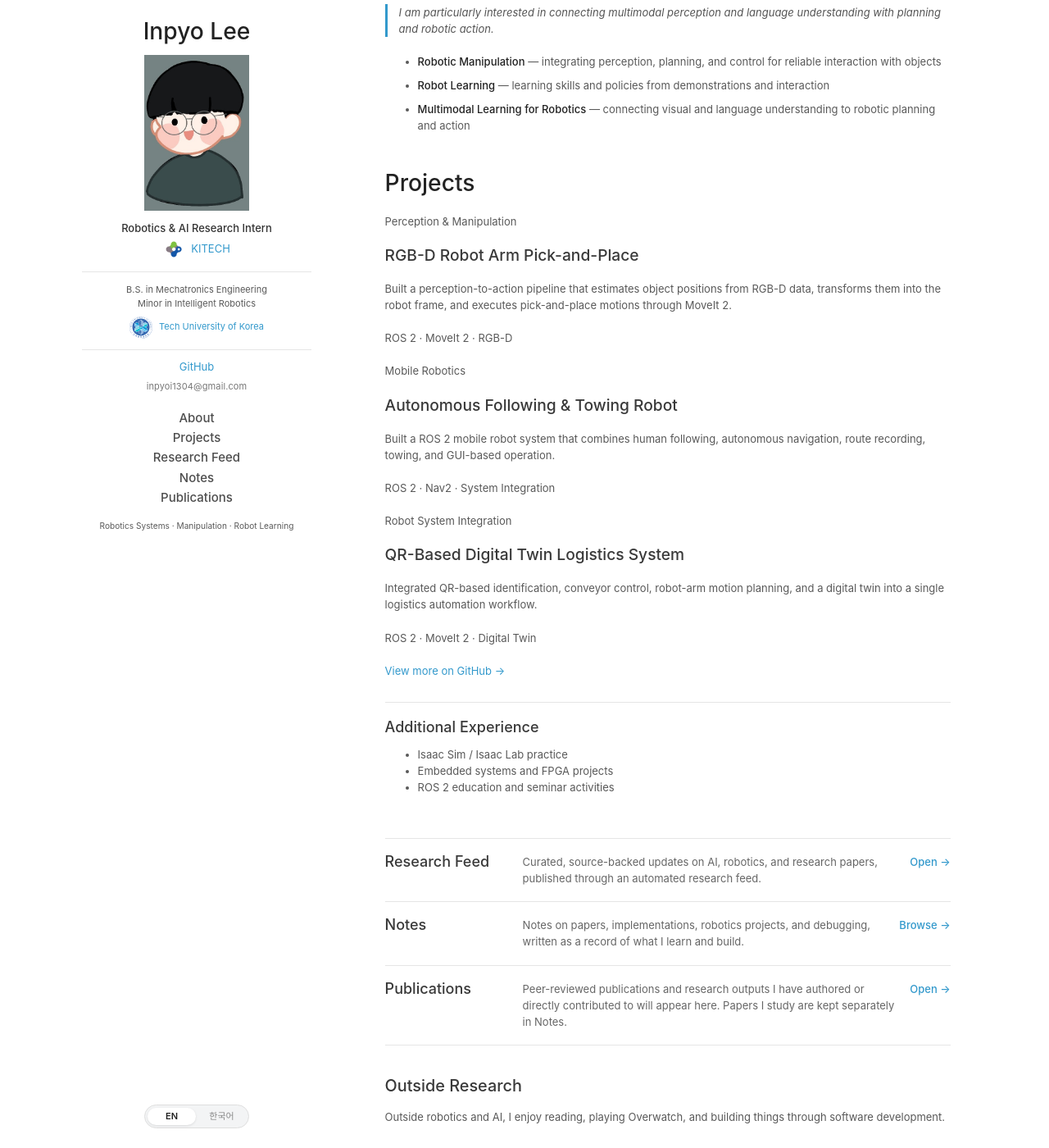
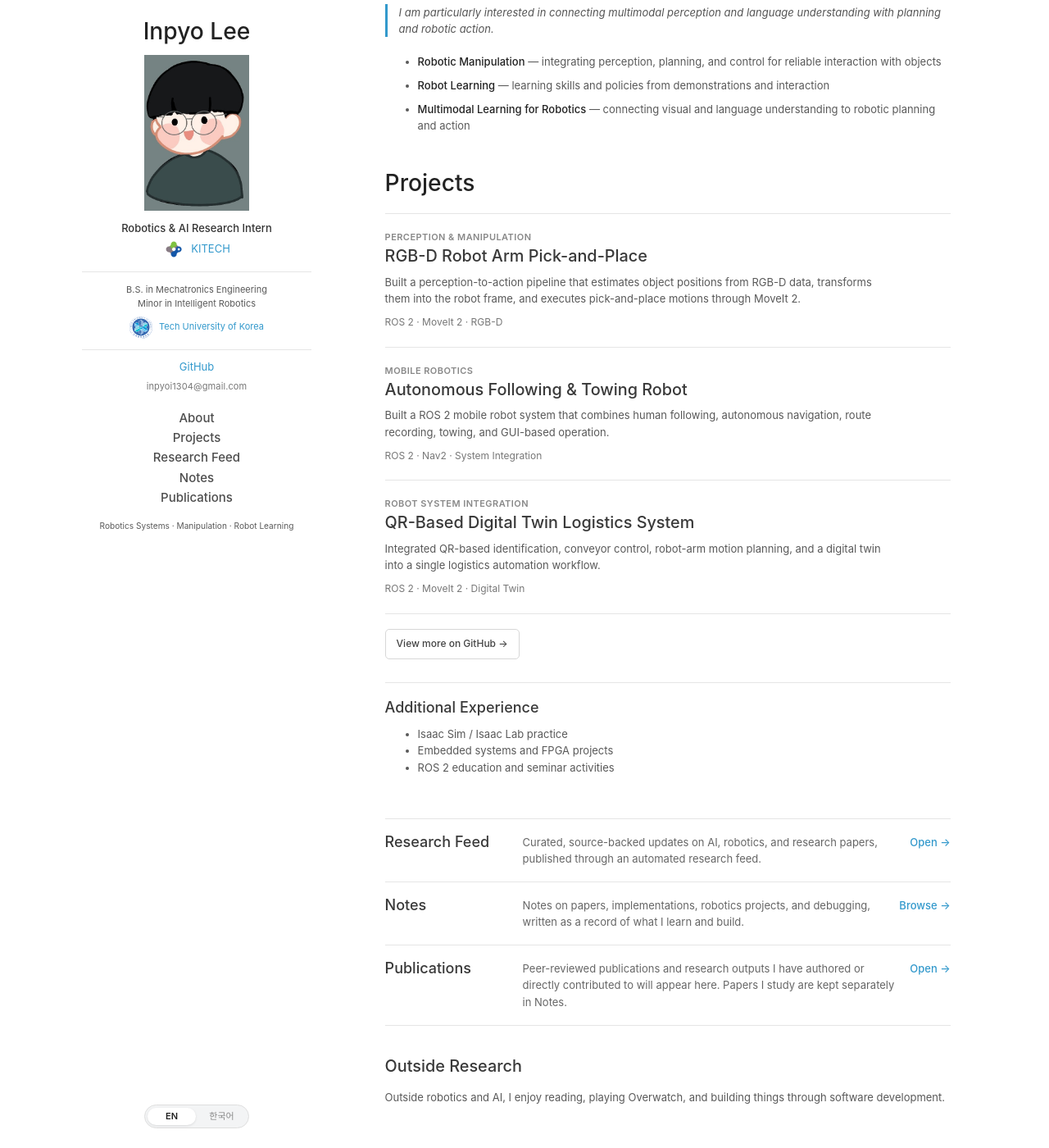
Before and after one commit to nayana224/nayana224.github.io, a Jekyll site: the page index.html, which Jekyll copies as it is, in a window 1280 px wide and 1400 px high, scrolled down 837 px. Shown: the whole window at 82% size. Built offline with Jekyll 4.4.1, drawn with Linux system fonts in a browser that asks for light colours.

Commit message:
style text-only project list

```diff
--- a/stylesheets/styles.css
+++ b/stylesheets/styles.css
@@ -285,7 +285,7 @@
 }
 
 .path-item small,
-.work-text > span {
+.project-stack {
   color:#777;
   font-size:12px;
 }
@@ -346,11 +346,6 @@
   border:1px solid #e2e2e2;
   color:#999;
   font-size:clamp(19px,2vw,24px);
-}
-
-.work-text {
-  font-size:clamp(12px,.9vw,13px);
-  line-height:1.55;
 }
 
 /* Medium screens and browser zoom */
@@ -469,14 +464,59 @@
 
 
 /* Homepage projects and destination links */
-.project-image {
-  display:block;
-  width:100%;
-  aspect-ratio:16 / 9;
-  min-height:0;
-  object-fit:cover;
-  border:1px solid var(--line);
-  background:#f3f3f3;
+.project-list {
+  border-top:1px solid var(--line);
+}
+
+.project-item {
+  padding:20px 0;
+  border-bottom:1px solid var(--line);
+}
+
+.project-item h2 {
+  margin:3px 0 10px;
+  font-size:clamp(18px,1.55vw,21px);
+}
+
+.project-item > p {
+  max-width:620px;
+}
+
+.project-item > p:not(.project-type):not(.project-stack) {
+  margin-bottom:10px;
+}
+
+.project-type {
+  margin:0;
+  color:#888;
+  font-size:11px;
+  font-weight:600;
+  letter-spacing:.04em;
+  text-transform:uppercase;
+}
+
+.project-stack {
+  margin:0;
+}
+
+.project-github-action {
+  margin:18px 0 0;
+}
+
+.project-github-button {
+  display:inline-block;
+  padding:8px 13px;
+  border:1px solid #d7d7d7;
+  border-radius:5px;
+  color:#444;
+  background:#fff;
+  font-size:12px;
+  font-weight:500;
+}
+
+.project-github-button:hover {
+  border-color:#bcbcbc;
+  color:var(--link-hover);
 }
 
 .explore-links {
```
